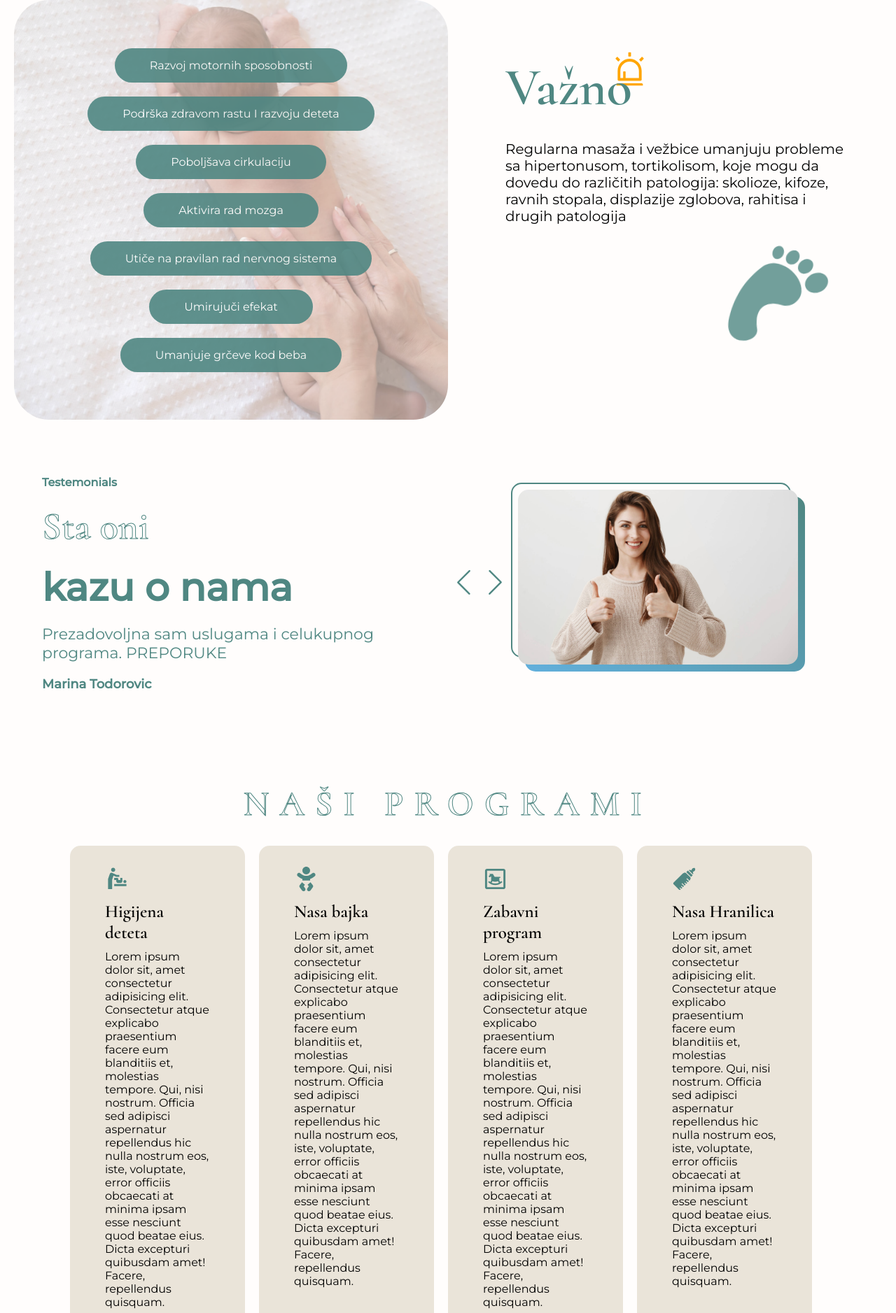
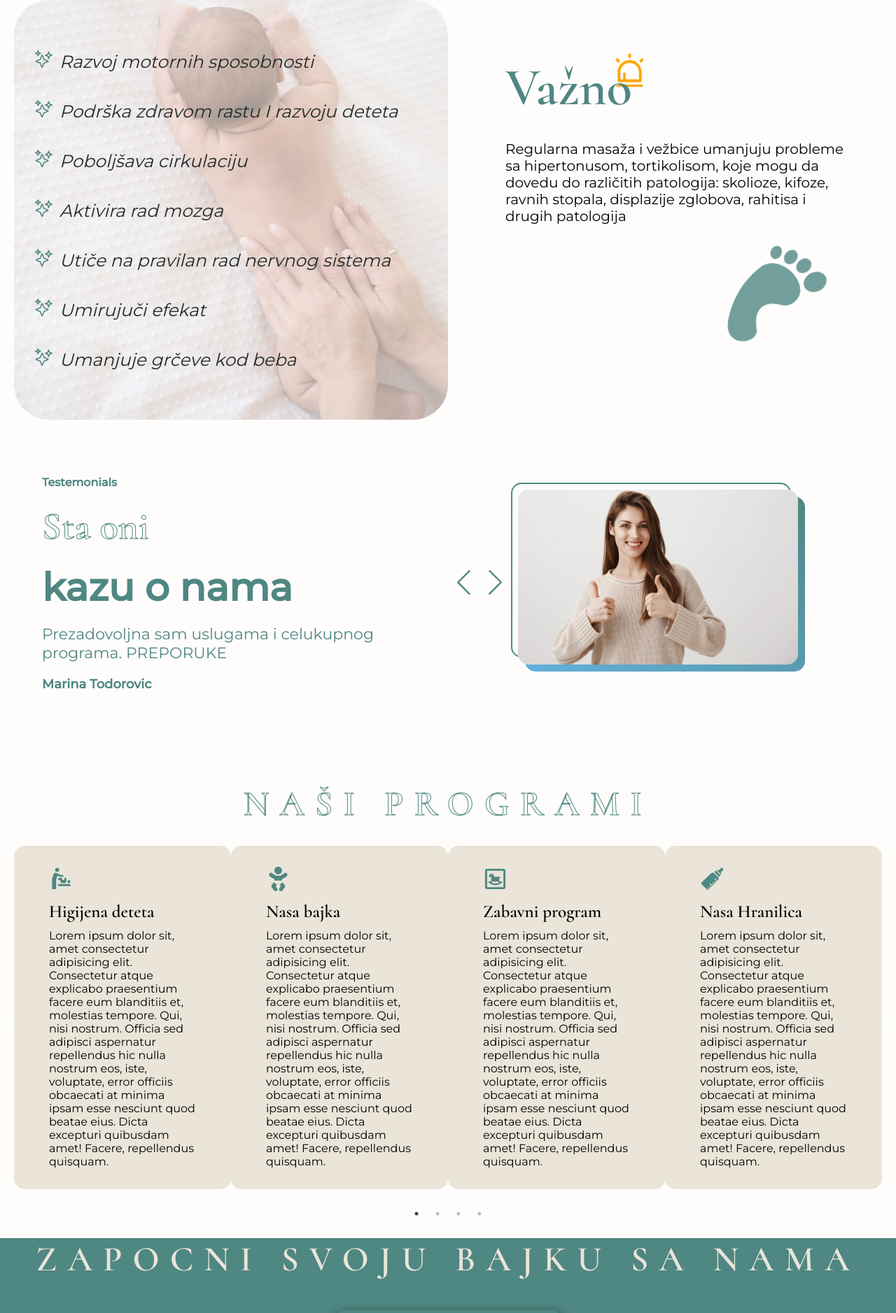
Before and after one commit to jimmyatv/myBabySpa, a React (Create React App) app: page / in a window 1280 px wide. Shown: the part 800-2677 px from the top of the page at 70% size. Built offline with nearby package versions, Linux system fonts and the light colour scheme.

Commit message:
React slick on programs section | ADDED 60% finish

```diff
--- a/package.json
+++ b/package.json
@@ -12,6 +12,8 @@
     "react-dom": "^18.2.0",
     "react-icons": "^4.12.0",
     "react-scripts": "^5.0.1",
+    "react-slick": "^0.29.0",
+    "slick-carousel": "^1.8.1",
     "web-vitals": "^2.1.4"
   },
   "scripts": {
--- a/src/components/DropDown/DropDown.jsx
+++ b/src/components/DropDown/DropDown.jsx
@@ -13,8 +13,8 @@ const DropDown = () => {
         <div className={`list ${isOpen ? 'is-active' : ''}`}>
             <a href="/" className={`btn-style ${isOpen ? 'a-active' : ''}`}><FaFacebookF/></a>
             <a href="/" className={`btn-style ${isOpen ? 'a-active' : ''}`}><FaInstagram /></a>
-            <a href="/" className={`btn-style ${isOpen ? 'a-active' : ''}`}><GoMail /></a>
-            <a href="/" className={`btn-style ${isOpen ? 'a-active' : ''}`}><FaPhoneAlt /></a>
+            <a href="mailto:rasic.alexandar@gmail.com" className={`btn-style ${isOpen ? 'a-active' : ''}`}><GoMail /></a>
+            <a href="tel:+381604112983" className={`btn-style ${isOpen ? 'a-active' : ''}`}><FaPhoneAlt /></a>
         </div>
         <div className='btn-style' onClick={() => {setIsOpen(!isOpen)}}><FaRegMessage /></div>
     </div>
--- a/src/components/Programs/Programs.css
+++ b/src/components/Programs/Programs.css
@@ -1,19 +1,19 @@
 .programs {
     display: flex;
     flex-direction: column;
-    padding: 5rem 10rem;
+    padding: 5rem 2rem;
 }
 
 .our-programs {
     display: flex;
     gap: 2rem;
-    flex-wrap: wrap;
 }
 .our-programs .program {
     background: var(--secondary);
     padding: 3rem 5rem;
     border-radius: 1.5rem;
-    width: calc(25% - 20px);
+    width: calc(30% - 2rem); /* 30% širine sa 2rem manjim odstojanjem za razmak */
+    margin: 0 1rem 2rem 0; /* Razmak između divova */
 }
 
 .program:hover {
@@ -34,21 +34,3 @@
     font-size: 2.5rem;
     margin: 1rem 0;
 }
-
-/* Media Query */
-@media screen and (max-width: 576px) {
-    .programs {
-        display: flex;
-        flex-direction: column;
-        padding: 2rem;
-    }
-
-    .our-programs {
-        flex-direction: column;
-        align-items: center;
-    }
-
-    .our-programs .program {
-        width: 100%;
-    }
-}
--- a/src/components/Programs/Programs.jsx
+++ b/src/components/Programs/Programs.jsx
@@ -1,22 +1,57 @@
 import React from "react";
+import Slider from "react-slick";
+import "slick-carousel/slick/slick.css";
+import "slick-carousel/slick/slick-theme.css";
 import "./Programs.css";
 import programsData from "../../data/programsData";
 
 const Programs = () => {
+  const settings = {
+    dots: true,
+    infinite: true,
+    speed: 500,
+    slidesToShow: 3,
+    slidesToScroll: 1,
+    responsive: [
+      {
+        breakpoint: 1400,
+        settings: {
+          slidesToShow: 4,
+        },
+      },
+      {
+        breakpoint: 1024,
+        settings: {
+          slidesToShow: 3,
+        },
+      },
+      {
+        breakpoint: 768,
+        settings: {
+          slidesToShow: 2,
+        },
+      },
+      {
+        breakpoint: 576,
+        settings: {
+          slidesToShow: 1,
+        },
+      },
+    ],
+  };
+
   return (
     <div className="programs">
       <h2 className="stroke-text main-text">Naši programi</h2>
-      <div className="our-programs">
-        {programsData.map((program, idx) => {
-          return (
-            <div className="program" key={idx}>
-              <span>{program.image}</span>
-              <h3>{program.title}</h3>
-              <span>{program.description}</span>
-            </div>
-          );
-        })}
-      </div>
+      <Slider {...settings} className="our-programs">
+        {programsData.map((program, idx) => (
+          <div className="program" key={idx}>
+            <span>{program.image}</span>
+            <h3>{program.title}</h3>
+            <span>{program.description}</span>
+          </div>
+        ))}
+      </Slider>
     </div>
   );
 };
--- a/src/components/Reasons/Reasons.css
+++ b/src/components/Reasons/Reasons.css
@@ -7,7 +7,6 @@
     display: flex;
     gap: 2rem;
     flex-direction: column;
-    align-items: center;
     justify-content: center;
     position: relative;
     margin: 0 2rem;
@@ -23,19 +22,21 @@
     background-image: url(../../assets/massageBaby.jpg);
     background-position: center;
     background-size: cover;
-    opacity: 0.5;
+    opacity: 0.4;
     border-radius: 5rem;
     z-index: 1;
 
 }
 .reasons-l>span {
-    padding: 1.5rem 5rem;
-    background: var(--primary);
-    opacity: 0.9;
-    border-radius: 99px;
-    color: var(--light);
+    padding: 1rem 3rem;
     z-index: 2;
-    width: fit-content;
+    font-size: 2.5rem;
+    color: var(--textColor);
+    font-style: italic;
+}
+.reasons-l svg {
+    margin-right: 1rem;
+    color: var(--primary);
 }
 
 .reasons-r {
--- a/src/components/Reasons/Reasons.jsx
+++ b/src/components/Reasons/Reasons.jsx
@@ -2,18 +2,19 @@ import React from "react";
 import "./Reasons.css";
 import { AiOutlineAlert } from "react-icons/ai";
 import { GiFootprint } from "react-icons/gi";
+import { IoSparklesOutline } from "react-icons/io5";
 
 const Reasons = () => {
   return (
     <div className="reasons">
       <div className="reasons-l">
-        <span>Razvoj motornih sposobnosti</span>
-        <span>Podrška zdravom rastu I razvoju deteta</span>
-        <span>Poboljšava cirkulaciju</span>
-        <span>Aktivira rad mozga</span>
-        <span>Utiče na pravilan rad nervnog sistema</span>
-        <span>Umirujuči efekat</span>
-        <span>Umanjuje grčeve kod beba</span>
+        <span><IoSparklesOutline />Razvoj motornih sposobnosti</span>
+        <span><IoSparklesOutline />Podrška zdravom rastu I razvoju deteta</span>
+        <span><IoSparklesOutline />Poboljšava cirkulaciju</span>
+        <span><IoSparklesOutline />Aktivira rad mozga</span>
+        <span><IoSparklesOutline />Utiče na pravilan rad nervnog sistema</span>
+        <span><IoSparklesOutline />Umirujuči efekat</span>
+        <span><IoSparklesOutline />Umanjuje grčeve kod beba</span>
       </div>
       <div className="reasons-r relative">
         <div className="important container relative">
```
Also changed, not shown: 1 other file (tests, documents, lock files or other folders).
